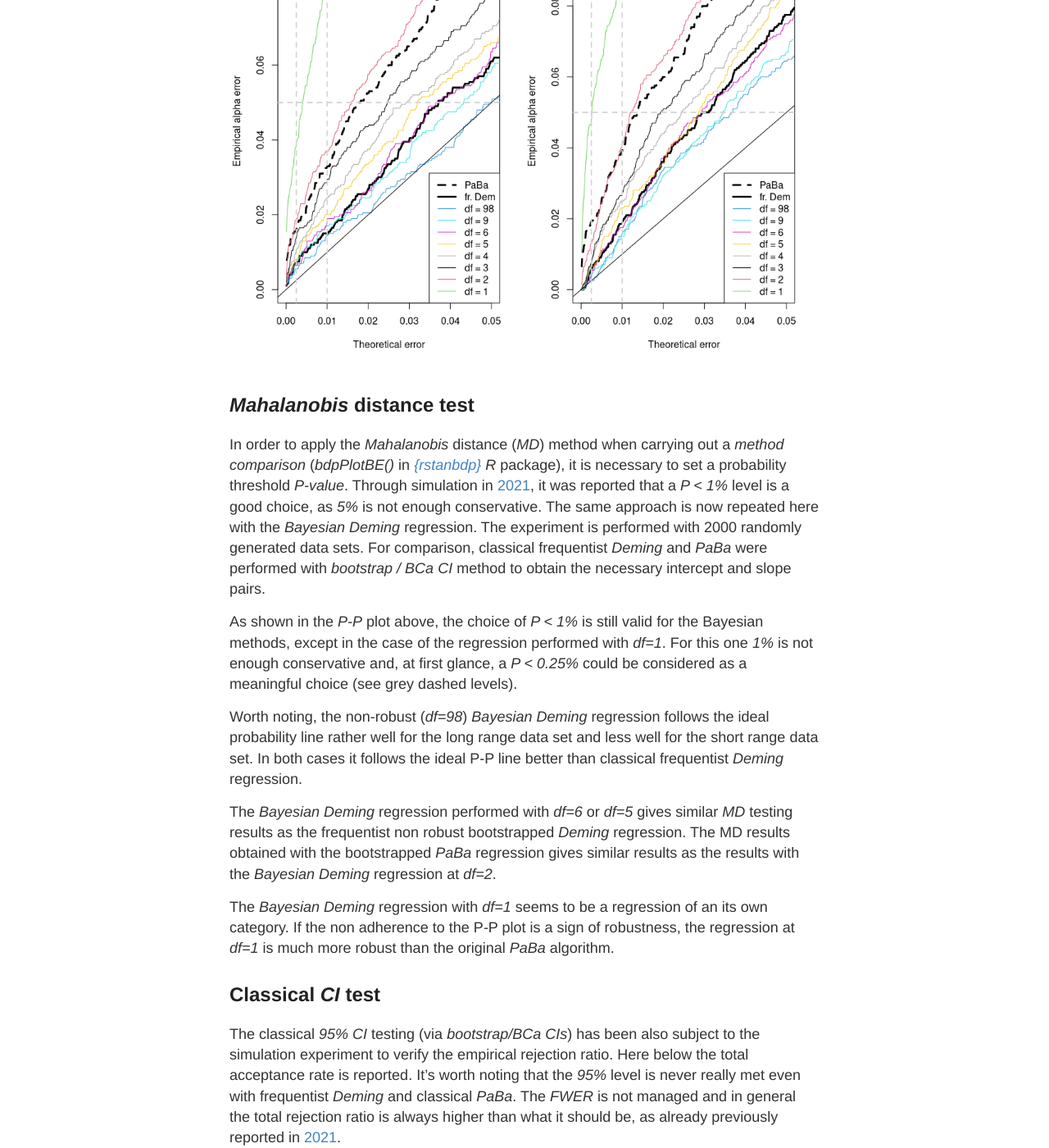
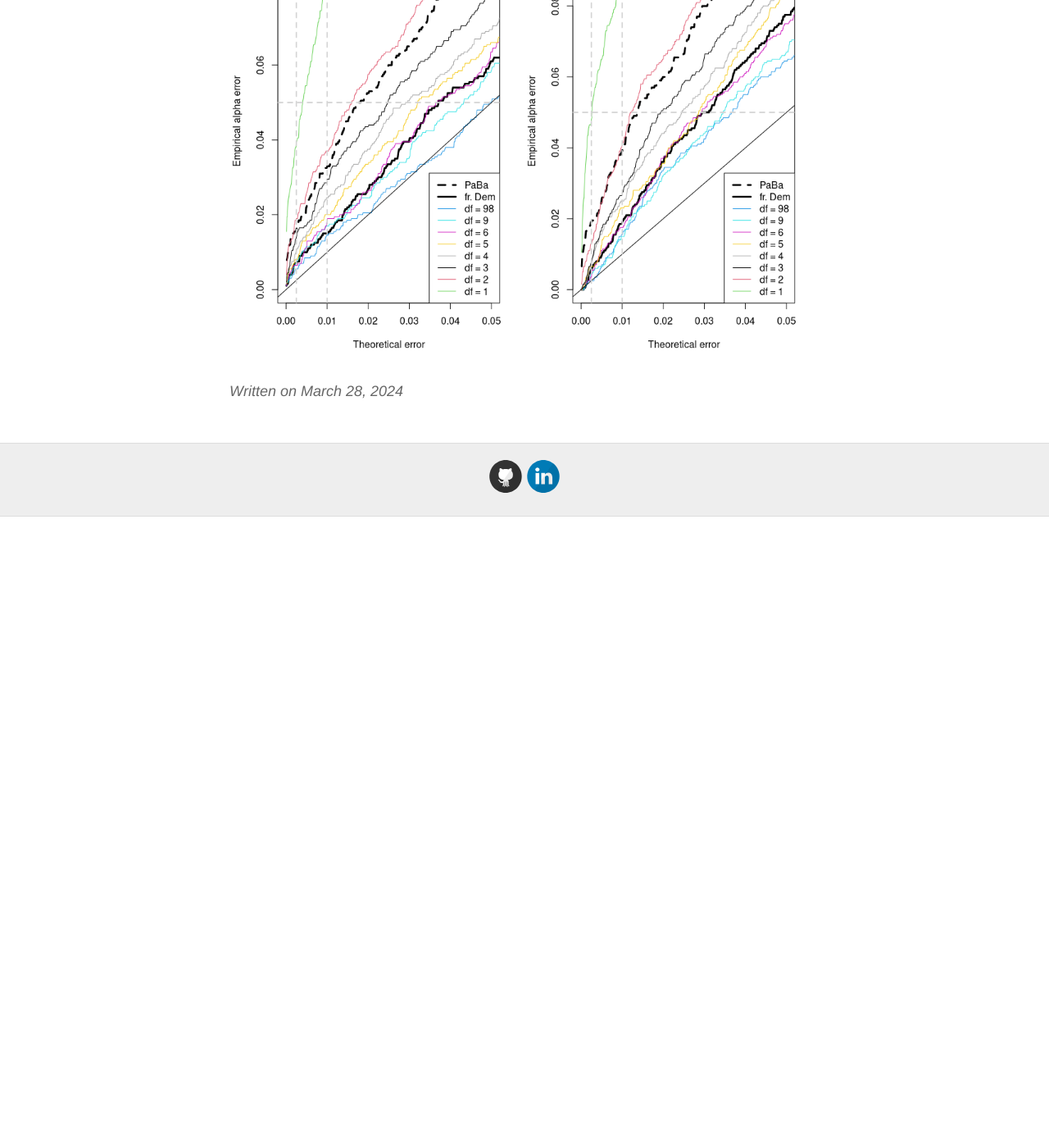
Before and after one commit to piodag/piodag.github.io, a Jekyll site: the page built from _posts/2024-3-28-BayDemAlphaOne.md, in a window 1280 px wide and 1400 px high, scrolled down 411 px. Shown: the whole window at 82% size. Built offline with Jekyll 4.4.1, drawn with Linux system fonts in a browser that asks for light colours; after the commit the page ends 1041 px from its top, so only the background shows below that; some of the changed text lies outside the part shown.

Commit message:
Alpha new

```diff
--- a/_posts/2024-3-28-BayDemAlphaOne.md
+++ b/_posts/2024-3-28-BayDemAlphaOne.md
@@ -6,87 +6,3 @@ date: 2024-03-28 13:30:00
 
 
 ![pplots]({{ site.baseurl }}/images/BayDemAlphaOne_files/figure-gfm/ppplots-1.png)
-
-## *Mahalanobis* distance test
-
-In order to apply the *Mahalanobis* distance (*MD*) method when carrying
-out a *method comparison* (*bdpPlotBE()* in
-[*{rstanbdp}*](https://cran.r-project.org/package=rstanbdp) *R*
-package), it is necessary to set a probability threshold *P-value*.
-Through simulation in [2021](https://arxiv.org/pdf/2105.04628.pdf), it
-was reported that a *P \< 1%* level is a good choice, as *5%* is not
-enough conservative. The same approach is now repeated here with the
-*Bayesian Deming* regression. The experiment is performed with 2000
-randomly generated data sets. For comparison, classical frequentist
-*Deming* and *PaBa* were performed with *bootstrap / BCa CI* method to
-obtain the necessary intercept and slope pairs.
-
-As shown in the *P-P* plot above, the choice of *P \< 1%* is still valid for
-the Bayesian methods, except in the case of the regression performed
-with *df=1*. For this one *1%* is not enough conservative and, at first
-glance, a *P \< 0.25%* could be considered as a meaningful choice (see
-grey dashed levels).
-
-Worth noting, the non-robust (*df=98*) *Bayesian Deming* regression
-follows the ideal probability line rather well for the long range data
-set and less well for the short range data set. In both cases it follows
-the ideal P-P line better than classical frequentist *Deming*
-regression.
-
-The *Bayesian Deming* regression performed with *df=6* or *df=5* gives
-similar *MD* testing results as the frequentist non robust bootstrapped
-*Deming* regression. The MD results obtained with the bootstrapped
-*PaBa* regression gives similar results as the results with the
-*Bayesian Deming* regression at *df=2*.
-
-The *Bayesian Deming* regression with *df=1* seems to be a regression of
-an its own category. If the non adherence to the P-P plot is a sign of
-robustness, the regression at *df=1* is much more robust than the
-original *PaBa* algorithm.
-
-## Classical *CI* test
-
-The classical *95% CI* testing (via *bootstrap/BCa CIs*) has been also
-subject to the simulation experiment to verify the empirical rejection
-ratio. Here below the total acceptance rate is reported. It's worth
-noting that the *95%* level is never really met even with frequentist
-*Deming* and classical *PaBa*. The *FWER* is not managed and in general
-the total rejection ratio is always higher than what it should be, as
-already previously reported in
-[2021](https://arxiv.org/pdf/2105.04628.pdf).
-
-    ##          dem.tot bd.tot bd9.tot bd6.tot bd5.tot bd4.tot bd3.tot bd2.tot bd1.tot
-    ## short100   0.930 0.9355  0.9320  0.9245  0.9235  0.9160  0.9105  0.8935  0.8580
-    ## long100    0.914 0.9260  0.9255  0.9195  0.9145  0.9125  0.9010  0.8880  0.8265
-    ##          paba.tot
-    ## short100    0.933
-    ## long100     0.921
-
-The *Bayesian Deming* regression is here again more conservative than
-the equivalent frequentist *Deming* regression. The robustification
-leads to the fact that the *Bayesian Deming* run with *df=5* shows a
-similar *Type I* error than the frequentist regression. At lower df the
-CI get less conservative. Further investigations are needed to asses a
-meaningful *P-value* for *df=1*.
-
-With the binomial distribution it is also possible to calculate the CIs
-of the empirical rejection/acceptance ratios. The *CI* for the reference
-frequentist *Deming* total acceptance are calculated with *binom.test()*
-and printed here below:
-
-    ##          ratio       LCI       UCI
-    ## short100 0.930 0.9179247 0.9407952
-    ## long100  0.914 0.9008472 0.9259235
-
-Comparing these *LCIs* with the ratios above is pretty clear that
-***df=5*** is a **safe choice** and if data span on a long range also a
-*df=3* setting can still be seen as valid alternative **without** any
-***P-value*** **correction**.
-
-## Preliminary conclusions
-
-With the actual knowledge is it seems to be **pretty safe** and standard
-to use ***df=2*** and ***P \< 1%*** for the ***Mahalanobis*** distance
-testing and ***df=5*** and ***P \< 5%*** for the classical ***CI***
-testing when robustness is desired within the *Bayesian Deming*
-regressions family.
```
